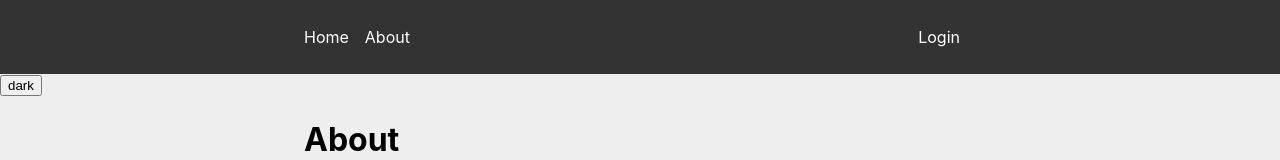
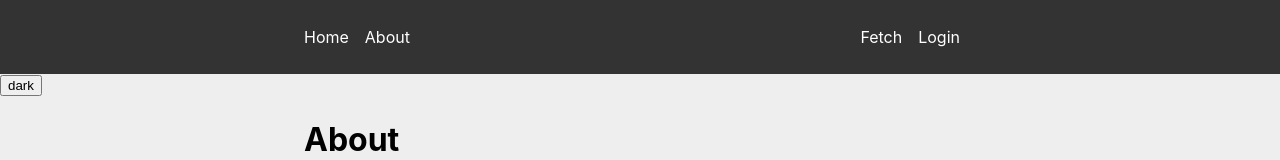
Before and after one commit to web-gardener/nextjs-auth0, a Next.js app: page /about in a window 1280 px wide. Shown: the top 160 px of the page. Built offline with nearby package versions, Linux system fonts and the light colour scheme; no server answers.

Commit message:
adjust header

```diff
--- a/components/header.js
+++ b/components/header.js
@@ -15,14 +15,14 @@ function Header({ user, loading }) {
               <a>About</a>
             </Link>
           </li>
-          {!loading &&
-            (user ? (
-              <>
           <li>
             <Link href="/fetch">
               <a>Fetch</a>
             </Link>
           </li>
+          {!loading &&
+            (user ? (
+              <>
                 <li>
                   <Link href="/profile">
                     <a>CSR Profile</a>
--- a/components/list.js
+++ b/components/list.js
@@ -1,4 +1,3 @@
-import Search from "./search";
 import React, { useState } from "react";
 
 export default (props) => {
```
Lines whose indentation alone changed are shown as unchanged.
